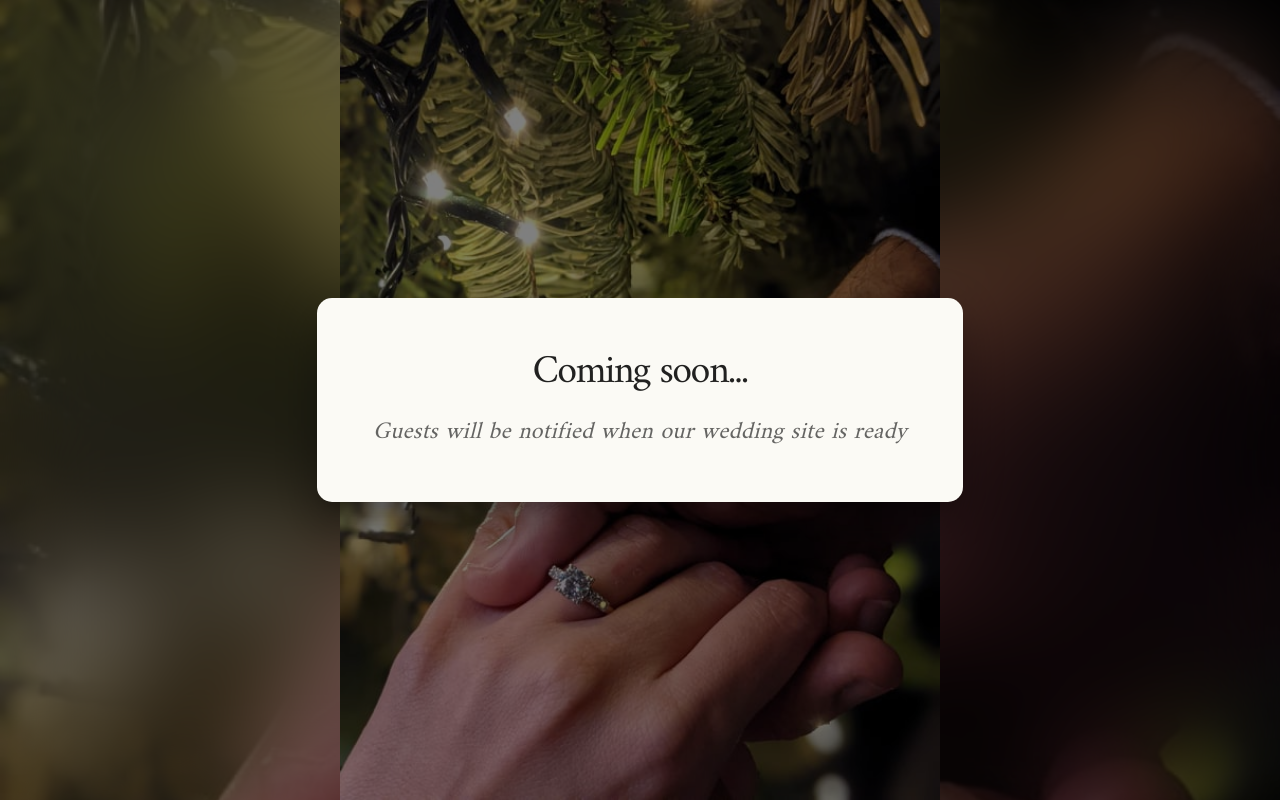
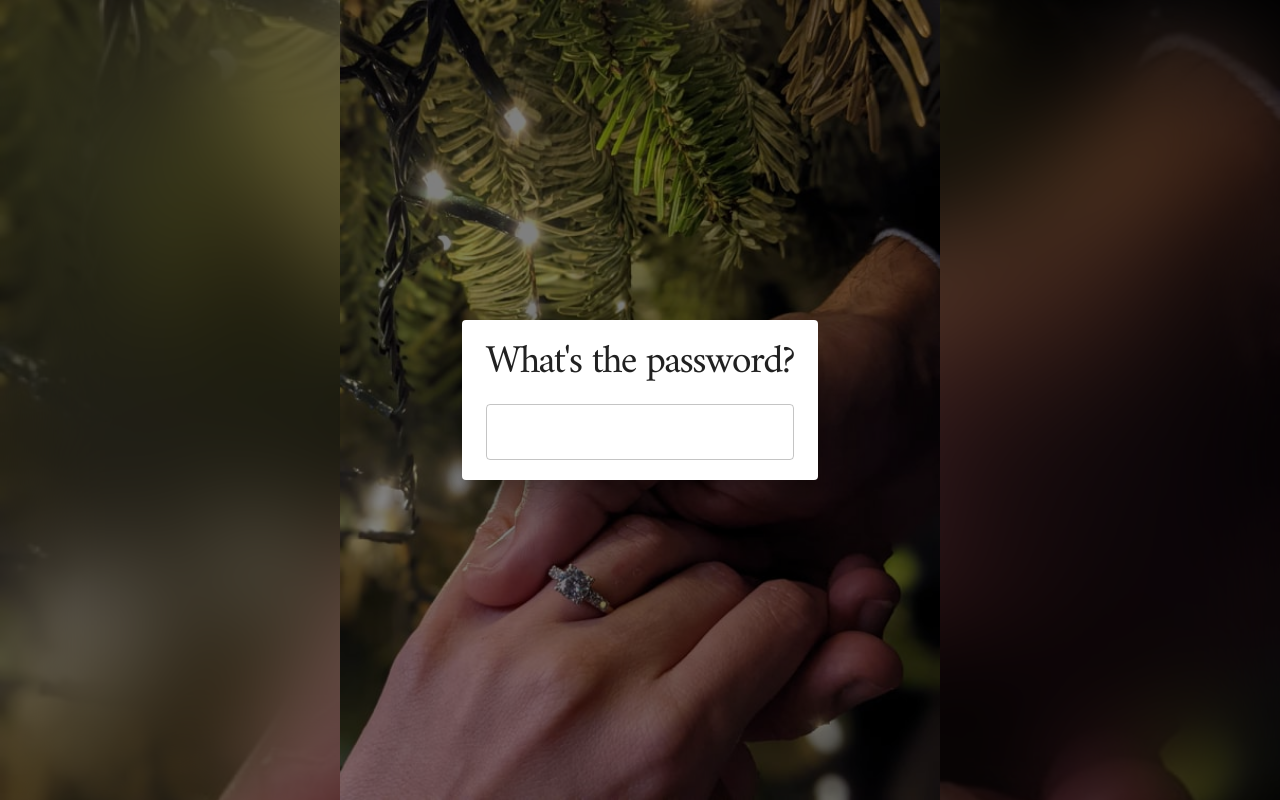
Before and after one commit to alexandermichaud-drizly/wedding, a React (Create React App) app: page / in a window 1280 px wide. Built offline with nearby package versions, Linux system fonts and the light colour scheme.

Commit message:
Use real app

```diff
--- a/src/index.tsx
+++ b/src/index.tsx
@@ -3,11 +3,10 @@ import ReactDOM from 'react-dom';
 import App from './App';
 import LandingPage from './pages/landing';
 
-const useRealApp = false;
 
 ReactDOM.render(
   <React.StrictMode>
-    {useRealApp ? <App /> : <LandingPage tempPage />}
+    <App />
   </React.StrictMode>,
   document.getElementById('root')
 );
```
